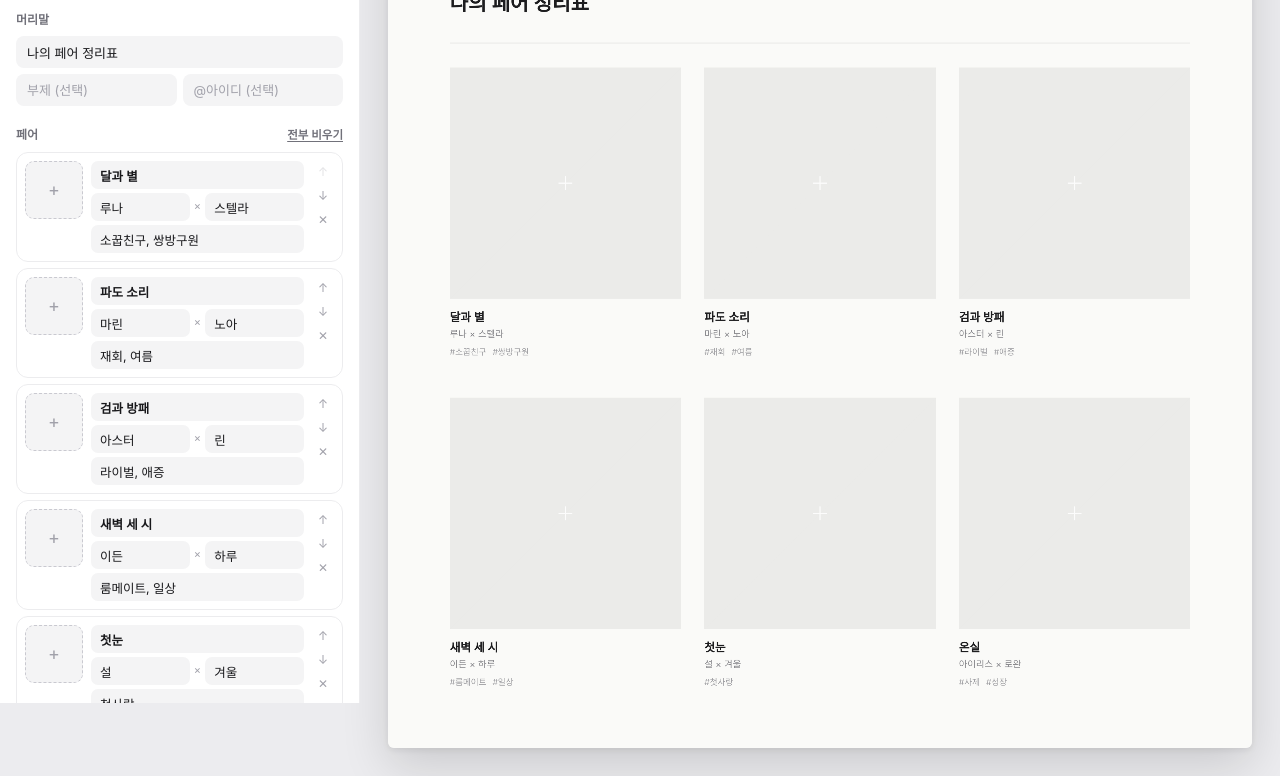
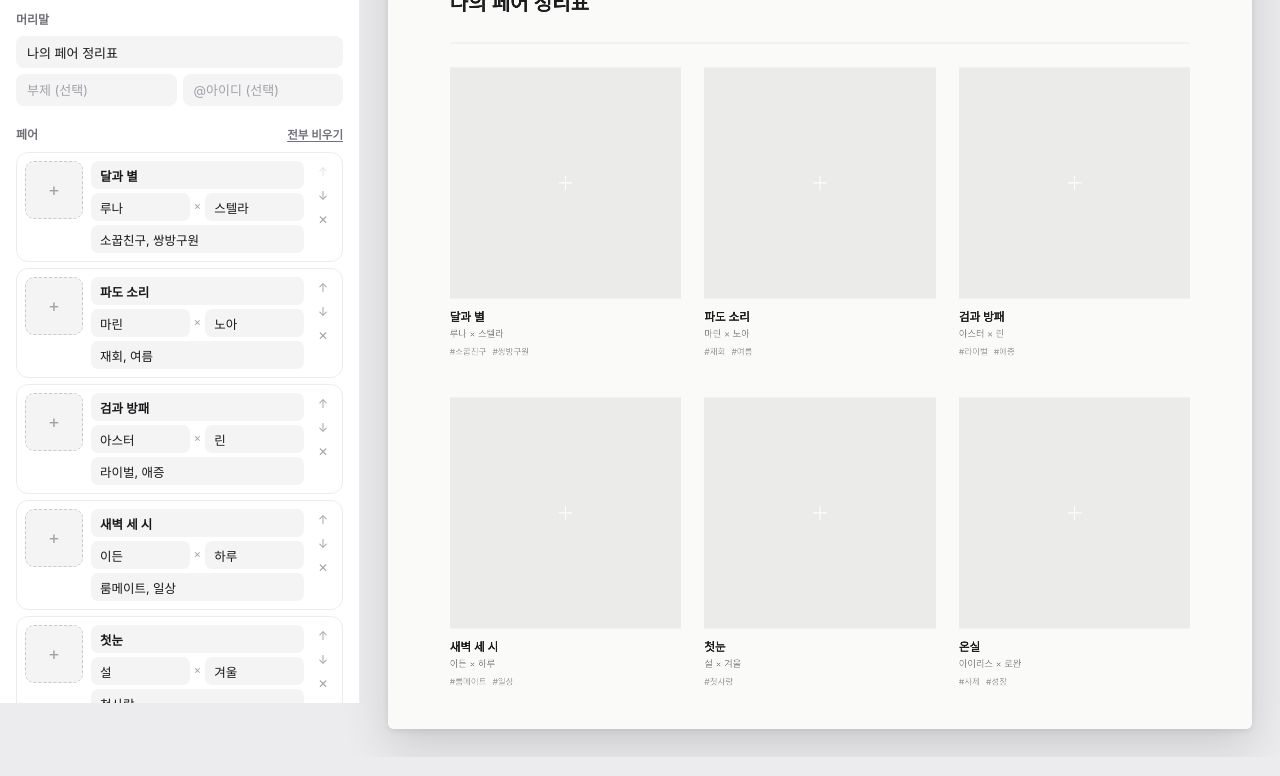
Before and after one commit to S25873/pair, a plain HTML site: page index.html in a window 1280 px wide. Shown: the part 97-873 px from the top of the page. Drawn offline with Linux system fonts and the light colour scheme; a web font is replaced by a local one.

Commit message:
Add files via upload

```diff
--- a/index.html
+++ b/index.html
@@ -882,7 +882,10 @@ function render() {
       const sc = it.k === "chars" ? it.scale : 1;
       inkBottom = Math.max(inkBottom, rowY + L.textTop + it.y + inkDesc(font, text) * sc);
     }
-    H = Math.round(inkBottom + T.pad.x);
+    // 끝이 작은 회색 글씨(키워드·아이디)면 같은 숫자라도 아래가 더 비어 보여서, 눈대중으로 맞도록 아래 여백을 줄임
+    let endsWithText = !!handle;
+    if (!handle) for (const j of last.idx) if (Ls[j].items.length) endsWithText = true;
+    H = Math.round(inkBottom + (endsWithText ? Math.round(T.pad.x * .7) : T.pad.x));
   } else H = Math.round(T.pad.t + headH + (n ? gridH : 120) + footH + T.pad.b);
 
   // 너무 큰 이미지는 기기/트위터 한계에 맞춰 배율을 낮춤
```
